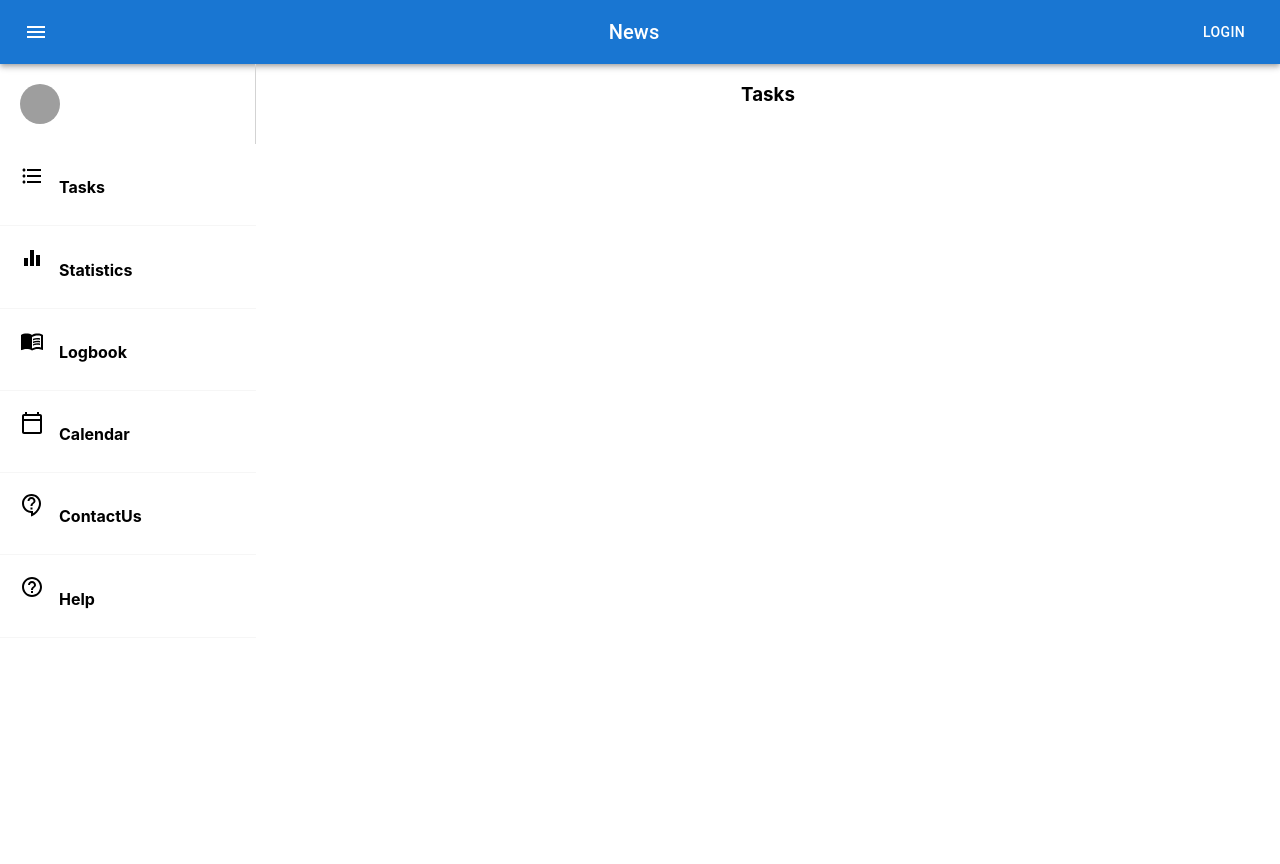
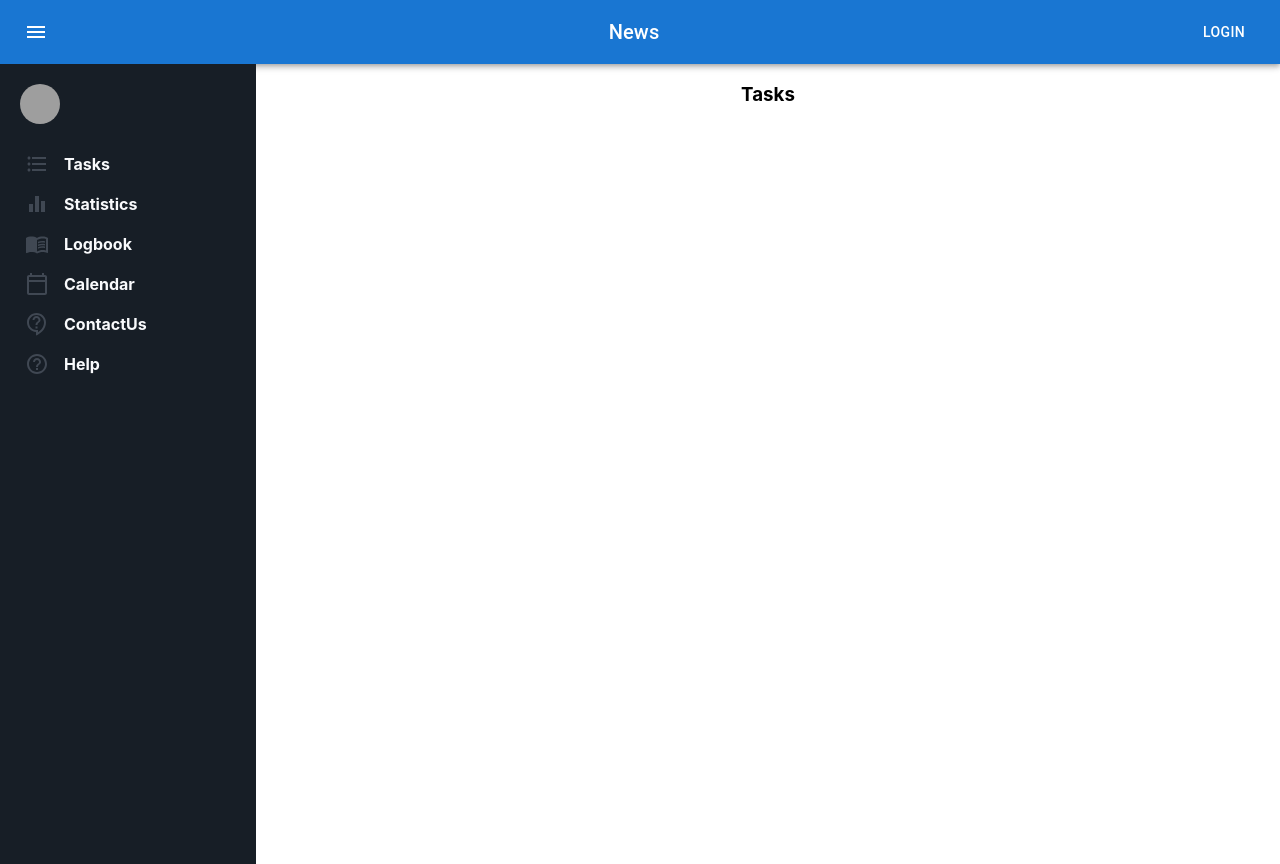
Before and after one commit to Vineet-the-git/Resolve, a React (Create React App) app in the folder resolve_new/: page / in a window 1280 px wide. Built offline with nearby package versions, Linux system fonts and the light colour scheme; grey boxes are pictures that could not be loaded.

Commit message:
sidebar_created

```diff
--- a/resolve_new/src/Components/Sidebar/Sidebar_items/_tasks.css
+++ b/resolve_new/src/Components/Sidebar/Sidebar_items/_tasks.css
@@ -1,18 +1,25 @@
 .sidebar-tab {
     display: flex;
-    padding: 20px;
     cursor: pointer;
-    border-bottom: 1px solid #f6f6f6;
+    align-items: center;
+    padding-left: 25px;
+    margin-right: 25px;
+    height: 40px;
+}
+
+.sidebar-tab > .MuiSvgIcon-root{
+    color: #404853;
 }
 
 .sidebar-tab:hover{
-    background-color: #e6e3e3;
+    margin-left: 30px;
+    background-image: linear-gradient(to right,#F838A2,#3156ff );
+    border-radius: 30px;
 }
 
 .sidebar-tab-name > h2 {
     font-size: 16px;
-    margin-bottom: 8px;
-
+    color: #f9fafc;
 }
 
 .sidebar-tab-name {
--- a/resolve_new/src/Components/Sidebar/_sidebar.css
+++ b/resolve_new/src/Components/Sidebar/_sidebar.css
@@ -4,58 +4,27 @@
     flex: 0.35;
     width: 20vw;
     height: 100vh;
+    background-color: #171e26;
 }
 
 .sidebar_header{
     display: flex;
     justify-content: space-between;
     padding: 20px;
-    border-right: 1px solid lightgray;
 }
 
-.sidebar_headerRight{
+.sidebar-headerRight{
     display: flex;
     align-items: center;
     justify-content: space-between;
     min-width: 10vw;
 }
 
-.sidebar_headerRight > .MuiSvgIcon-root{
-    margin-right: 2vw;
-    font-size: 24px !important;    /* Check its working */
+/* .sidebar-headerRight>.MuiSvgIcon-root{
+    background-color: white;
+} */
+
+.sidebar_items {
+    flex:1;
+    background-color: #171e26;
 }
-
-.sidebar_search {
-    display: flex;
-    align-items: center;
-    background-color: #f6f6f6;
-    height: 39px;
-    padding: 10px;
-}
-
-.sidebar_searchContainer {
-    display: flex;
-    align-items: center;
-    background-color: white;
-    width: 100%;
-    height: 35px;
-    border-radius: 20px;
-}
-
-.sidebar_searchContainer > .MuiSvgIcon-root {
-    color: gray;
-    padding: 10px;
-}
-
-.sidebar_searchContainer > input {
-    border: none;
-    margin-left: 5px;
-    outline-width: 0;
-    color: rgb(73, 73, 73);
-}
-
-.sidebar_chats {
-    flex:1;
-    background-color: white;
-    overflow: scroll;
-}
--- /dev/null
+++ b/resolve_new/src/test.js
@@ -0,0 +1,5 @@
+const handleChange = (value) => {
+    console.log(value);
+};
+
+handleChange("hello");
```
